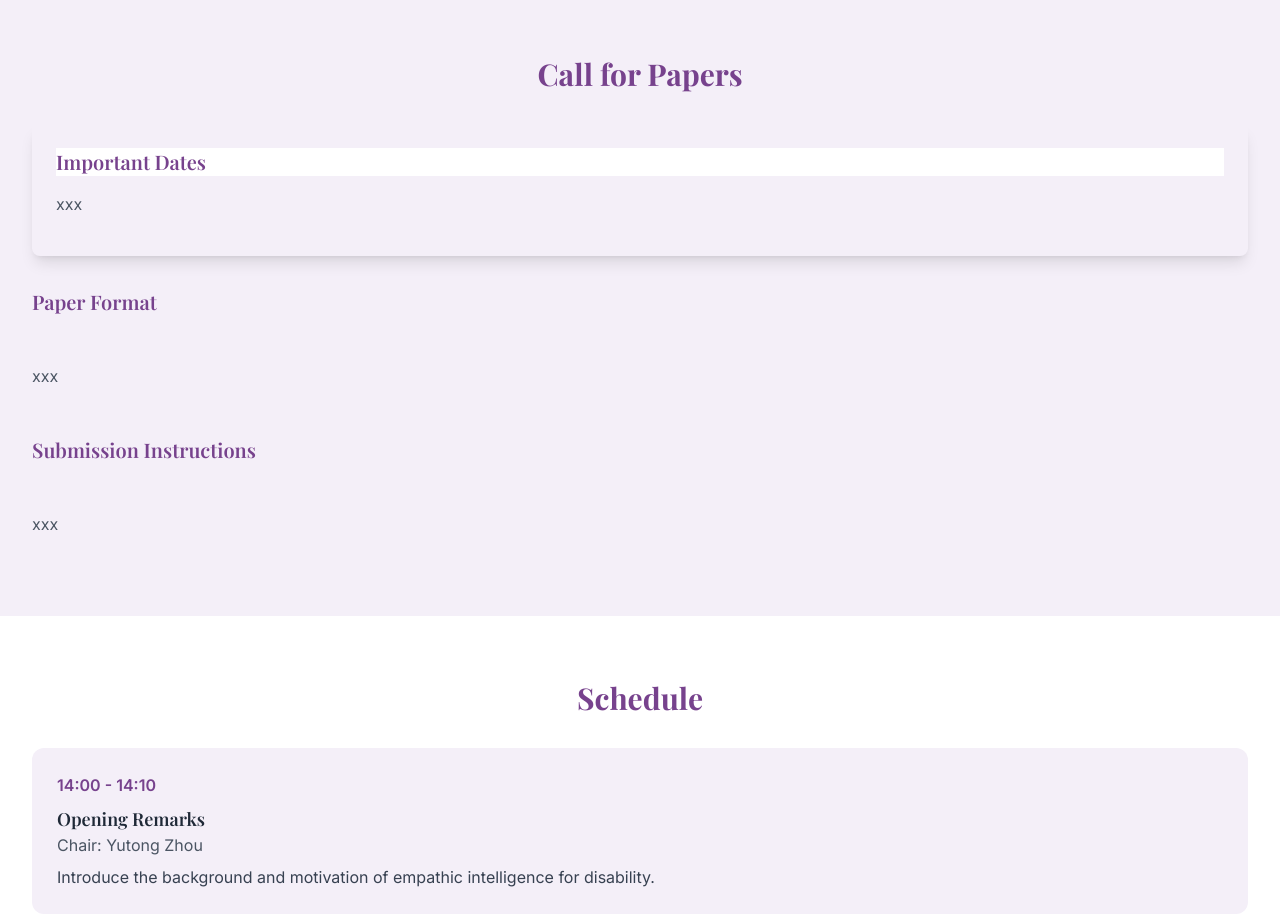
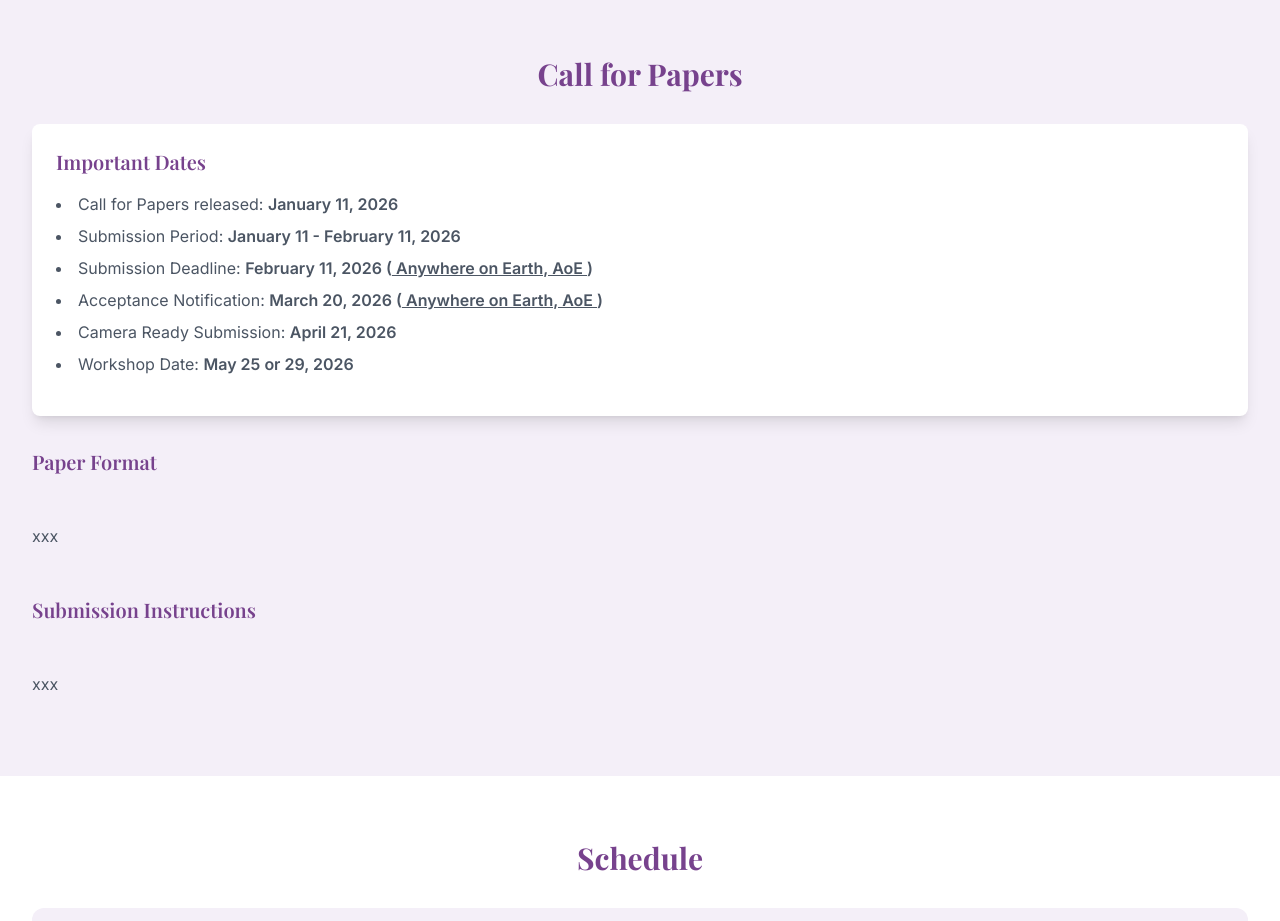
Before and after one commit to ElizaZhou96/EmpAI26, a React (Vite) app: page / in a window 1280 px wide. Shown: the part 1260-2181 px from the top of the page. Built offline with nearby package versions, Linux system fonts and the light colour scheme.

Commit message:
Update App.tsx

```diff
--- a/src/App.tsx
+++ b/src/App.tsx
@@ -122,11 +122,30 @@ function App() {
         <div className="max-w-7xl mx-auto px-4 sm:px-6 lg:px-8">
           <h2 className="text-3xl font-bold text-[#77428D] mb-8 text-center">Call for Papers</h2>
           <div className="grid grid-cols-1 md:grid-cols-1 gap-8">
-            <div className="rounded-lg shadow-lg p-6">
-			  <h3 className="bg-white text-xl font-semibold text-[#77428D] mb-4">Important Dates</h3>
-              <p className="text-gray-600 mb-4">
-                xxx
-			  </p>
+            <div className="bg-white rounded-lg shadow-lg p-6">
+			  <h3 className="text-xl font-semibold text-[#77428D] mb-4">Important Dates</h3>
+              <ul className="text-gray-600 mb-4 list-disc list-inside space-y-2">
+				  <li>Call for Papers released:{" "}<span className="font-bold">January 11, 2026</span></li>
+				  <li>Submission Period:{" "}<span className="font-bold">January 11 - February 11, 2026</span></li>
+				  <li>Submission Deadline:{" "}<span className="font-bold">February 11, 2026
+					  (<a
+				      href="https://time.is/Anywhere_on_Earth"
+				      target="_blank"
+				      rel="noopener noreferrer"
+				      className="underline hover:text-[#77428D]"
+				    > Anywhere on Earth, AoE </a>)
+					  </span></li>
+				  <li>Acceptance Notification:{" "}<span className="font-bold">March 20, 2026
+					  (<a
+				      href="https://time.is/Anywhere_on_Earth"
+				      target="_blank"
+				      rel="noopener noreferrer"
+				      className="underline hover:text-[#77428D]"
+				    > Anywhere on Earth, AoE </a>)
+					  </span></li>
+				  <li>Camera Ready Submission:{" "}<span className="font-bold">April 21, 2026</span></li>
+				  <li>Workshop Date:{" "}<span className="font-bold">May 25 or 29, 2026</span></li>
+			  </ul>
 			</div>
 			  <h3 className="text-xl font-semibold text-[#77428D] mb-4">Paper Format</h3>
               <p className="text-gray-600 mb-4">
```
